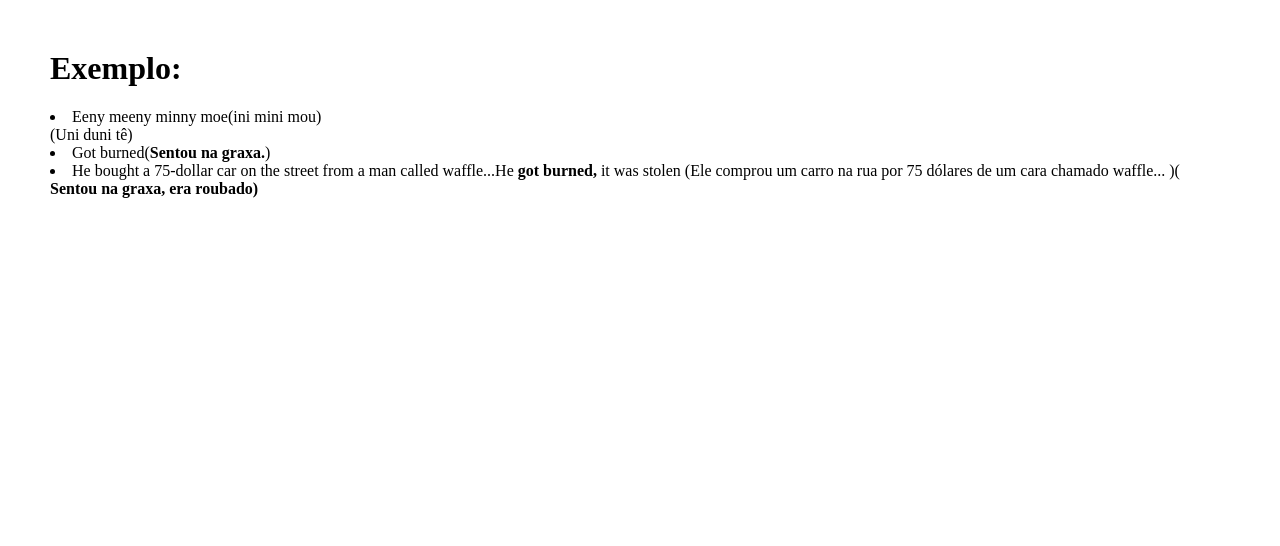
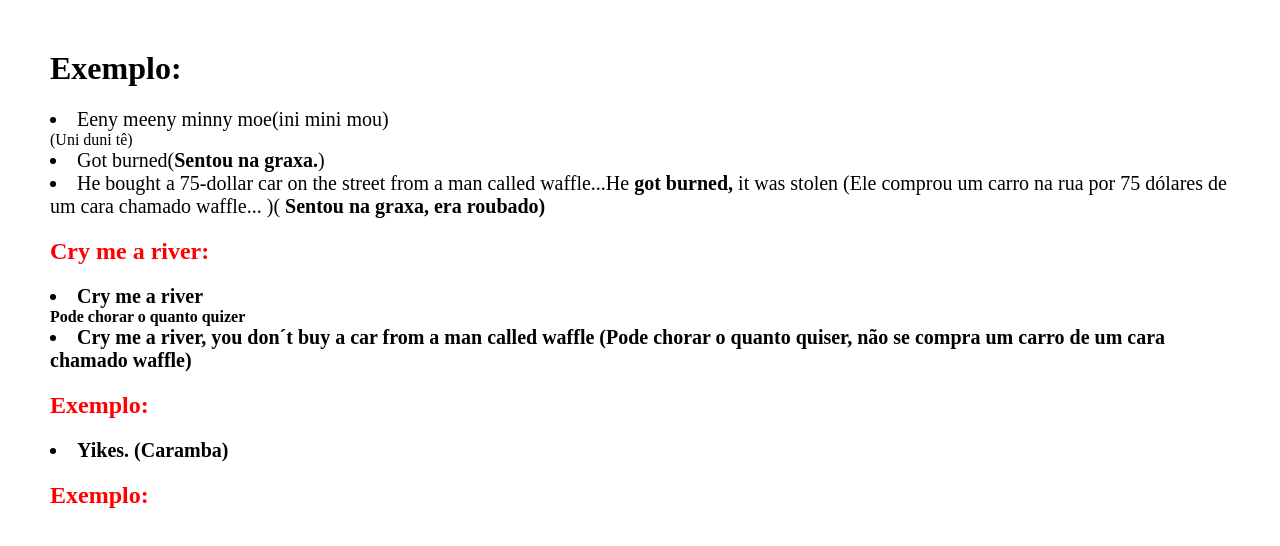
Before and after one commit to edskate/Projeto-Pronuncia-2024, a plain HTML site: page Exemplo.html in a window 1280 px wide. Drawn offline with Linux system fonts and the light colour scheme.

Commit message:
add atualizado

```diff
--- a/Exemplo.html
+++ b/Exemplo.html
@@ -8,6 +8,12 @@
         body{
             margin: 50px;
         }
+        li{
+            font-size: 20px ;
+        }
+        h2{
+            color: red;
+        }
     </style>
 </head>
 <body>
@@ -16,5 +22,12 @@
     (Uni duni tê)
     <li>Got burned(<b>Sentou na graxa.</b>)</li>
     <li>He bought a 75-dollar car on the street from a man called waffle...He <b>got burned, </b>it was stolen (Ele comprou um carro na rua por 75 dólares de um cara chamado waffle... )(<b> Sentou na graxa, era roubado) </li>
+        <h2>Cry me a river:</h2>
+        <li>Cry me a river</li>   Pode chorar o quanto quizer
+        <li>Cry me a river, you don´t buy a car from a man called waffle (Pode chorar o quanto quiser, não se compra um carro de um cara chamado waffle)</li>
+        <h2>Exemplo:</h2>
+        <li>Yikes. (Caramba)</li>
+        <h2>Exemplo:</h2>
+
 </body>
 </html>
```
